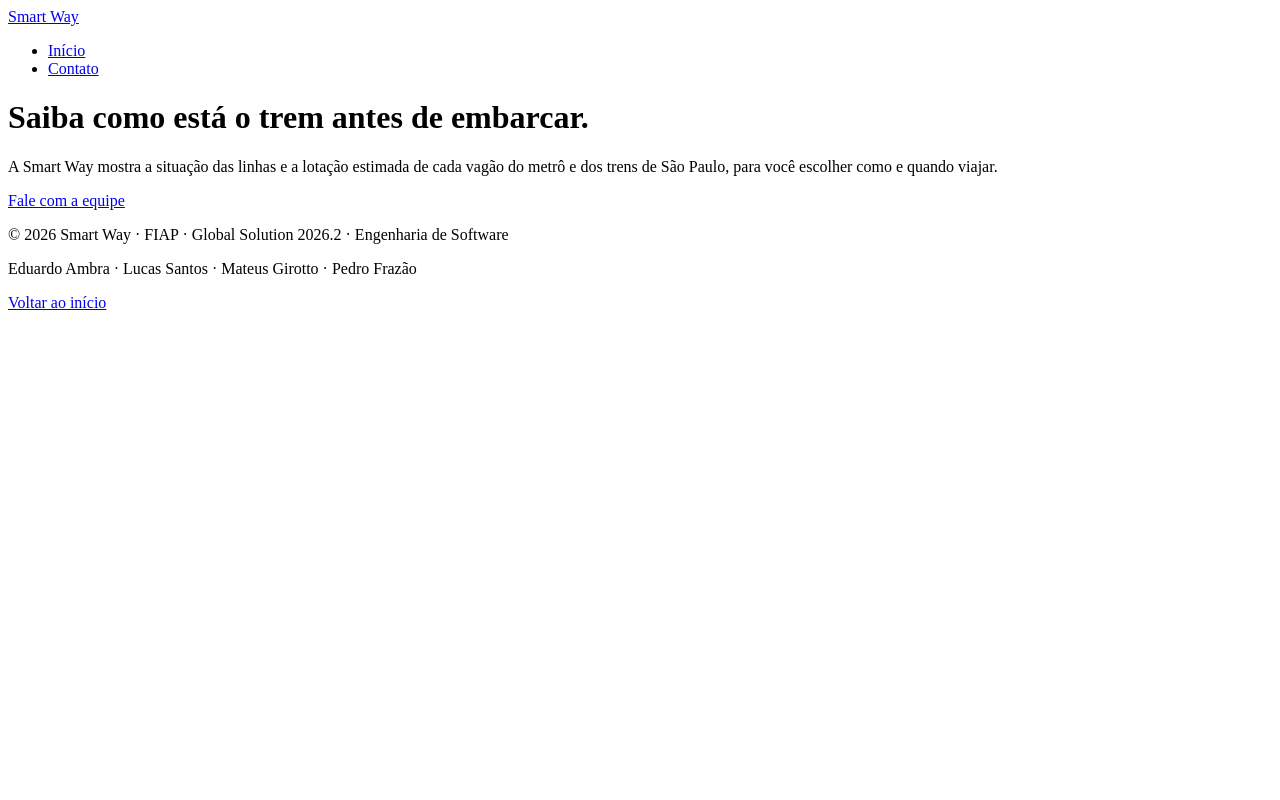
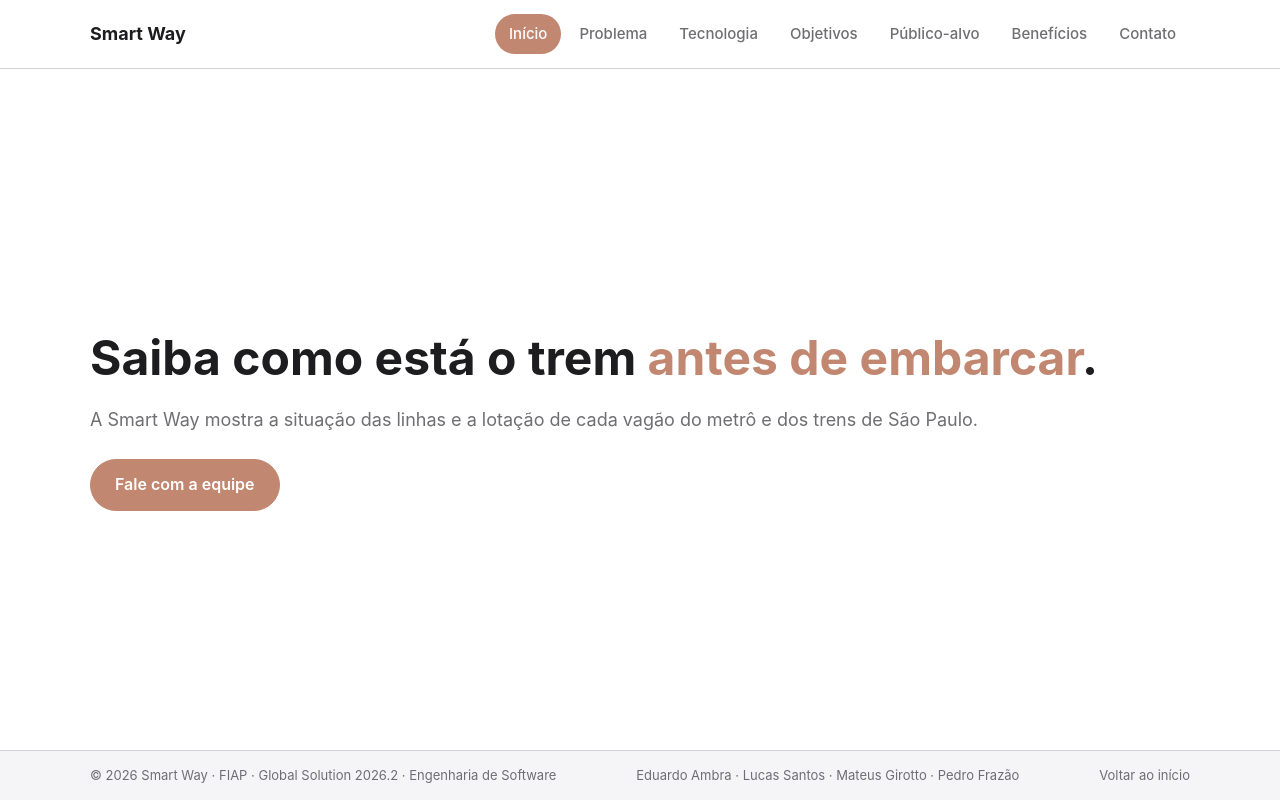
Before and after one commit to Eduardo-ambra-castro/Smart_Way, a plain HTML site: page index.html in a window 1280 px wide. Drawn offline with Linux system fonts and the light colour scheme.

Commit message:
Adiciona páginas das seções e integrantes.txt

```diff
--- a/index.html
+++ b/index.html
@@ -1,6 +1,16 @@
 <!DOCTYPE html>
 <html lang="pt-BR">
 
+<head>
+    <meta charset="UTF-8">
+    <meta name="viewport" content="width=device-width, initial-scale=1.0">
+    <title>Smart Way</title>
+
+    <!-- Google Fonts -->
+    <link href="https://fonts.googleapis.com/css2?family=Inter:wght@400;500;600&family=Sora:wght@600;700&display=swap" rel="stylesheet">
+
+    <link rel="stylesheet" href="src/css/style.css">
+</head>
 
 <body>
 
@@ -14,6 +24,11 @@
             <nav class="menu">
                 <ul>
                     <li><a href="index.html" class="menu-link menu-link-ativo">Início</a></li>
+                    <li><a href="src/pages/problema.html" class="menu-link">Problema</a></li>
+                    <li><a href="src/pages/tecnologia.html" class="menu-link">Tecnologia</a></li>
+                    <li><a href="src/pages/objetivos.html" class="menu-link">Objetivos</a></li>
+                    <li><a href="src/pages/publico_alvo.html" class="menu-link">Público-alvo</a></li>
+                    <li><a href="src/pages/beneficios.html" class="menu-link">Benefícios</a></li>
                     <li><a href="src/pages/contato.html" class="menu-link">Contato</a></li>
                 </ul>
             </nav>
@@ -28,15 +43,13 @@
                 <div class="inicio-texto">
                     <h1>Saiba como está o trem <span class="destaque">antes de embarcar</span>.</h1>
                     <p>
-                        A Smart Way mostra a situação das linhas e a lotação estimada de cada vagão
-                        do metrô e dos trens de São Paulo, para você escolher como e quando viajar.
+                        A Smart Way mostra a situação das linhas e a lotação de cada vagão
+                        do metrô e dos trens de São Paulo.
                     </p>
                     <div class="botoes">
                         <a href="src/pages/contato.html" class="botao">Fale com a equipe</a>
                     </div>
                 </div>
-
-                </figure>
             </div>
         </div>
 
```
Also changed, not shown: integrantes.txt (added), src/pages/beneficions.html (added), src/pages/objetivos.html (added), src/pages/problema.html (added), src/pages/publico_alvo.html (added), src/pages/tecnologia.html (added).
